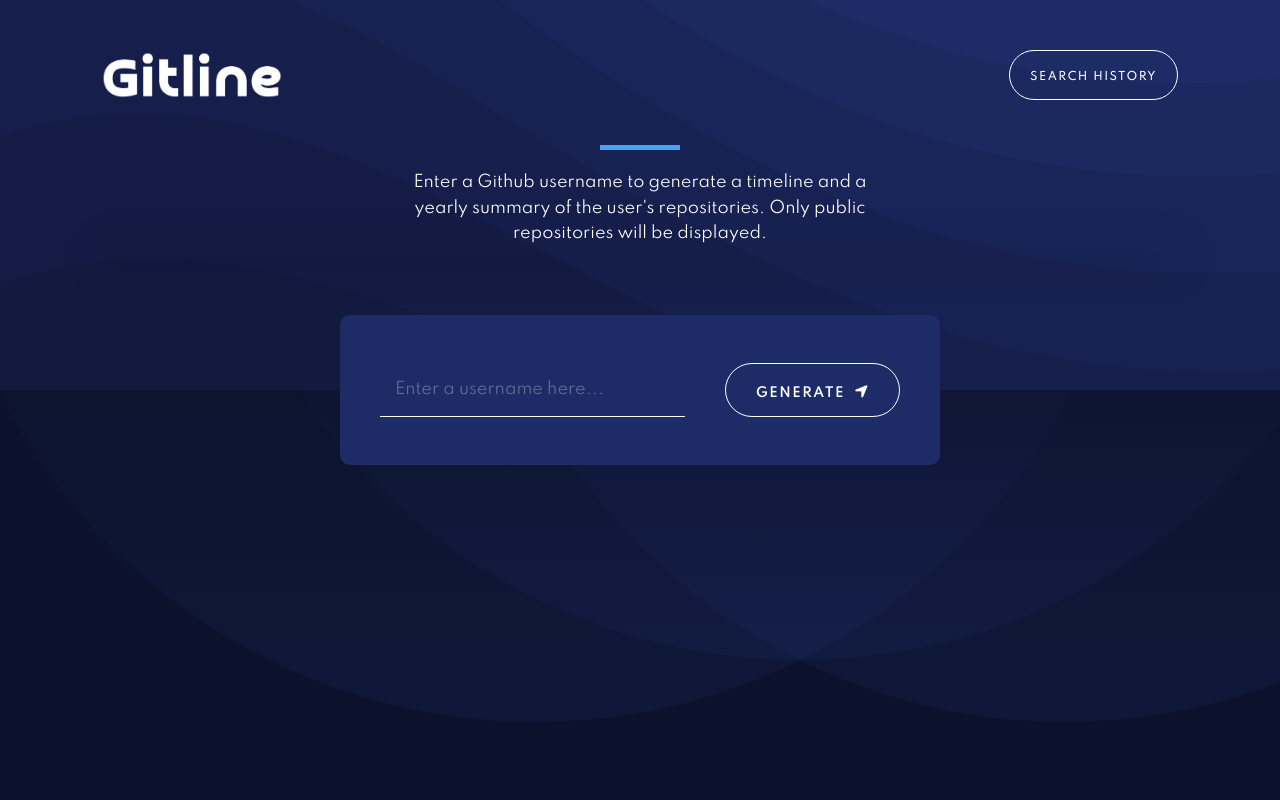
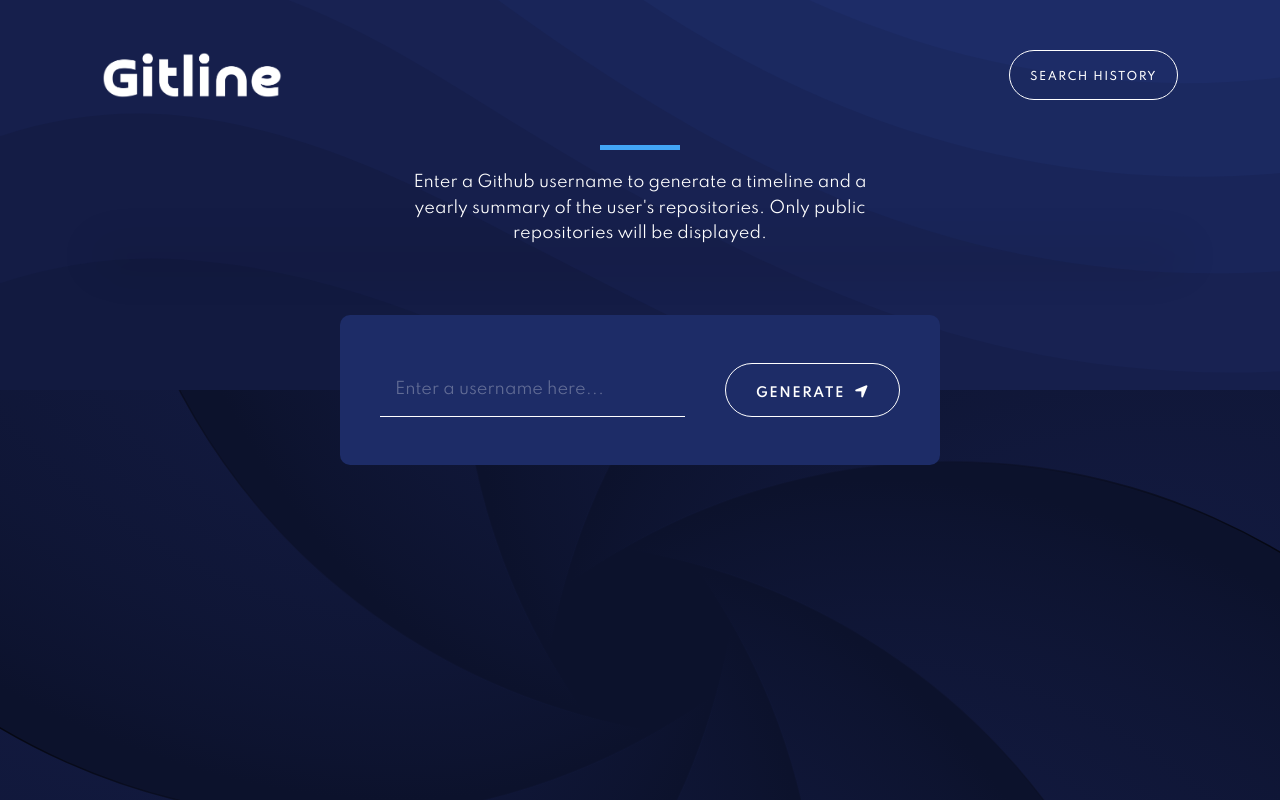
Before and after one commit to yinonhever/github-timeline, a React (Create React App) app: page / in a window 1280 px wide. Built offline with nearby package versions, Linux system fonts and the light colour scheme.

Commit message:
changing background image

```diff
--- a/package.json
+++ b/package.json
@@ -22,7 +22,7 @@
     "react-lazyload": "^3.0.0",
     "react-reveal": "^1.2.2",
     "react-router-dom": "^5.2.0",
-    "react-scripts": "3.4.1"
+    "react-scripts": "^3.4.3"
   },
   "scripts": {
     "start": "react-scripts start",
--- a/src/sass/base/_base.scss
+++ b/src/sass/base/_base.scss
@@ -13,7 +13,7 @@ html {
 body {
   box-sizing: border-box;
   background-color: $color-dark-blue-1;
-  background-image: url("../../images/Rose-Petals.svg");
+  background-image: url(../../images/Hurricane-Aperture.svg);
   background-attachment: fixed;
   background-size: cover;
 }
--- a/src/sass/layout/_form.scss
+++ b/src/sass/layout/_form.scss
@@ -1,5 +1,5 @@
 .form {
-  width: calc(100% - #{$padding-side-mobile} *2);
+  width: calc(100% - #{$padding-side-mobile} * 2);
   max-width: 60rem;
   height: 15rem;
   position: absolute;
@@ -7,7 +7,6 @@
   left: 50%;
   transform: translate(-50%, -50%);
   background-color: $color-blue;
-  // box-shadow: rgba(0, 0, 0, 0.06) 0px 1px 1px 1px;
   border-radius: 1rem;
 
   @include respond(mobile-land) {
```
Also changed, not shown: src/images/Hurricane-Aperture.svg (added), 1 other file (tests, documents, lock files or other folders).
